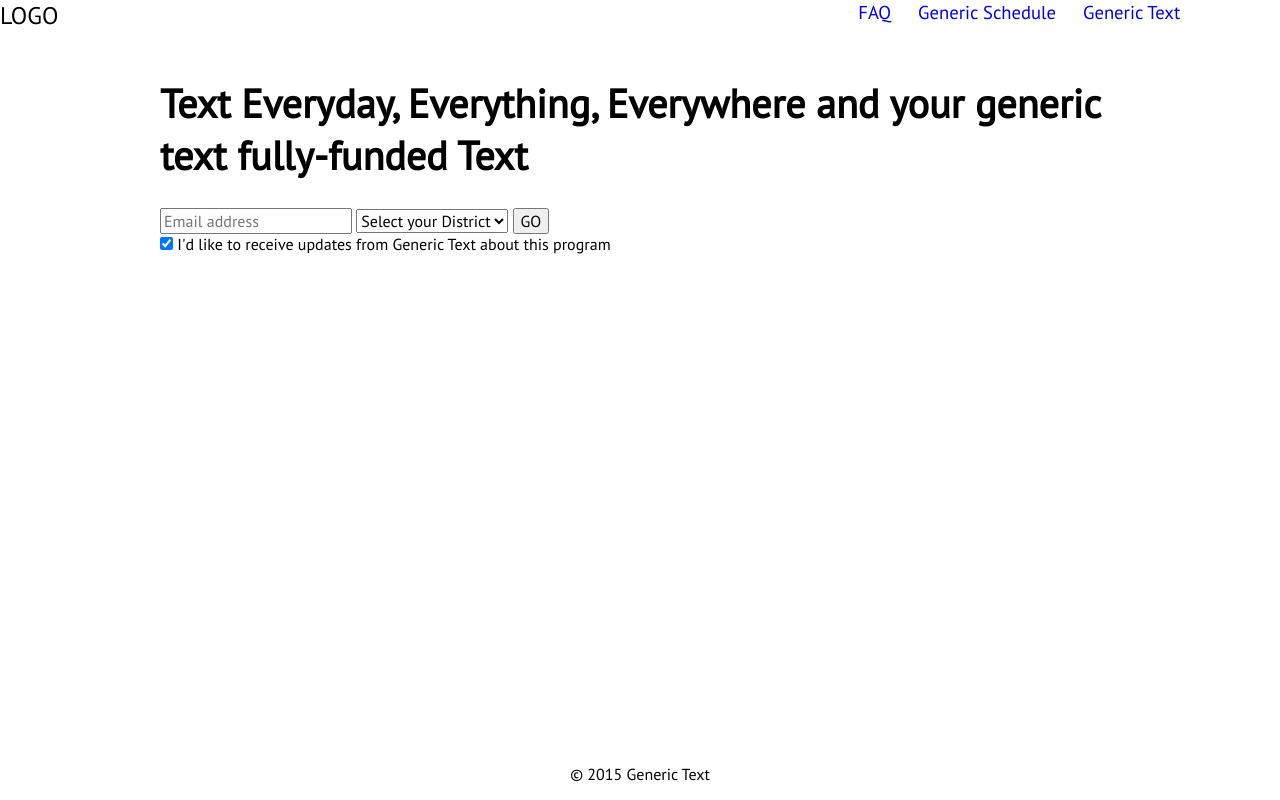
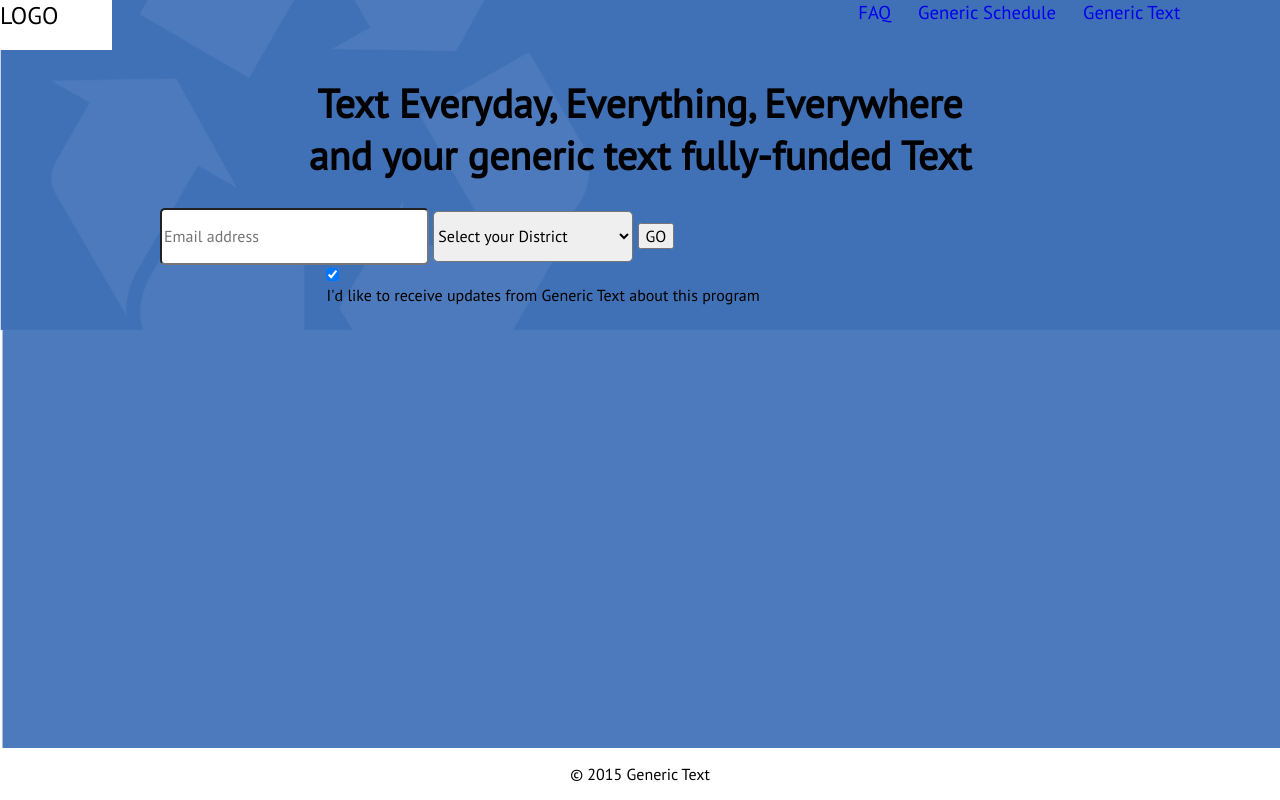
Before and after one commit to burneyburney/technicalAssessment, a plain HTML site: page index.html in a window 1280 px wide. Drawn offline with Linux system fonts and the light colour scheme.

Commit message:
background and box sizing

```diff
--- a/index.html
+++ b/index.html
@@ -36,15 +36,15 @@
         <div class="row">
             <div class="twelve columns">
                 <div class="hero-text">
-                    <h1>Text Everyday, Everything, Everywhere <span>and your generic text fully-funded Text</span></h1>
+                    <h1>Text Everyday, Everything, Everywhere <br>and your generic text fully-funded Text</h1>
                 </div>
             </div>
         </div>
 
     <div class="row">
-        <form action="#">
-            <div class="twelve columns">
-            <input type="email" class="homepage-email-address" placeholder="Email address">
+        <div class="twelve columns ">
+            <form action="#">
+                <input type="email" class="homepage-email-address" placeholder="Email address">
                 <select>
                     <option class ="remove-option" value="">Select your District</option>
                     <option class="option" value="one">District One</option>
@@ -58,14 +58,14 @@
                     <option class="option" value="nine">District Nine</option>
                     <option class="option" value="ten">District Ten</option>
                 </select>
-            <input type="submit" class="form-submit" value="GO">
+                <input type="submit" class="form-submit" value="GO">
             </div>
     </div>
+
     <div class="row">
-        <div class="twelve columns">
-            <input type="checkbox" class="homepage-checkbox" name="updates" value="#" checked> I'd like to receive updates from Generic Text about this program</input>
+        <div class="twelve columns offset-by-two">
+            <input type="checkbox" class="homepage-checkbox" name="updates" value="#" checked> <div class="checkbox-text">I'd like to receive updates from Generic Text about this program</div>
         </div>
-
     </div>
         </form>
 
--- a/public/css/main.css
+++ b/public/css/main.css
@@ -2,42 +2,49 @@
 @import url('https://fonts.googleapis.com/css?family=PT+Sans');
 @import url('https://fonts.googleapis.com/css?family=Lato');
 
-body{
+html {
+    background: url(../img/recycleBackground.png) no-repeat center center fixed;
+    background-size: cover;
+}
+
+body {
     font-style: lato;
     font-family: 'PT Sans', 'Lato';
 }
 
-h1{
+h1 {
     font-size: 30pt;
 }
 
-.homepage-logo{
+.homepage-logo {
     font-size: 18pt;
     background: #ffffff;
     width: 112px;
     height: 50px;
 }
 
-.links{
+.links {
     font-size: 14pt;
-
 }
 
-.links > .href{
+.links> .href {
     text-decoration: none;
     margin-left: 22px;
 }
 
 .hero-text {
+    text-align: center;
     /*display: inline;*/
     font-size: 30pt;
 }
 
-.hero-text > span {
+.hero-text> span {
     display: block;
 }
 
+
 /*FOOTER contents*/
+
 footer {
     position: fixed;
     right: 0;
@@ -49,6 +56,26 @@ h1{
     background-color: #ffffff;
 }
 
-.remove-option{
+.remove-option {
     display: none;
 }
+
+.homepage-email-address{
+    width: 261px;
+    height: 51px;
+    border-radius: 5px;
+}
+
+form > select {
+    width: 200px;
+    height: 51px;
+    border-radius: 5px;
+}
+
+.homepage-checkbox{
+margin-right: 22px;
+}
+
+.checkbox-text{
+    /*margin-left: 22px;*/
+}
```
Lines whose indentation alone changed are shown as unchanged.
